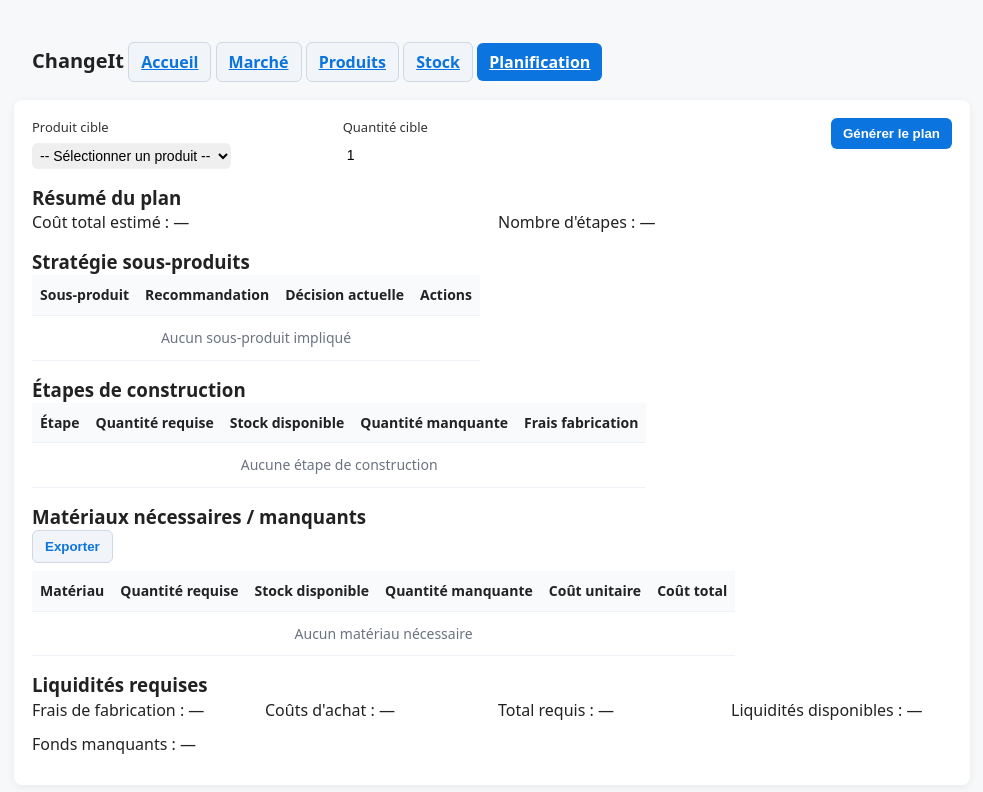
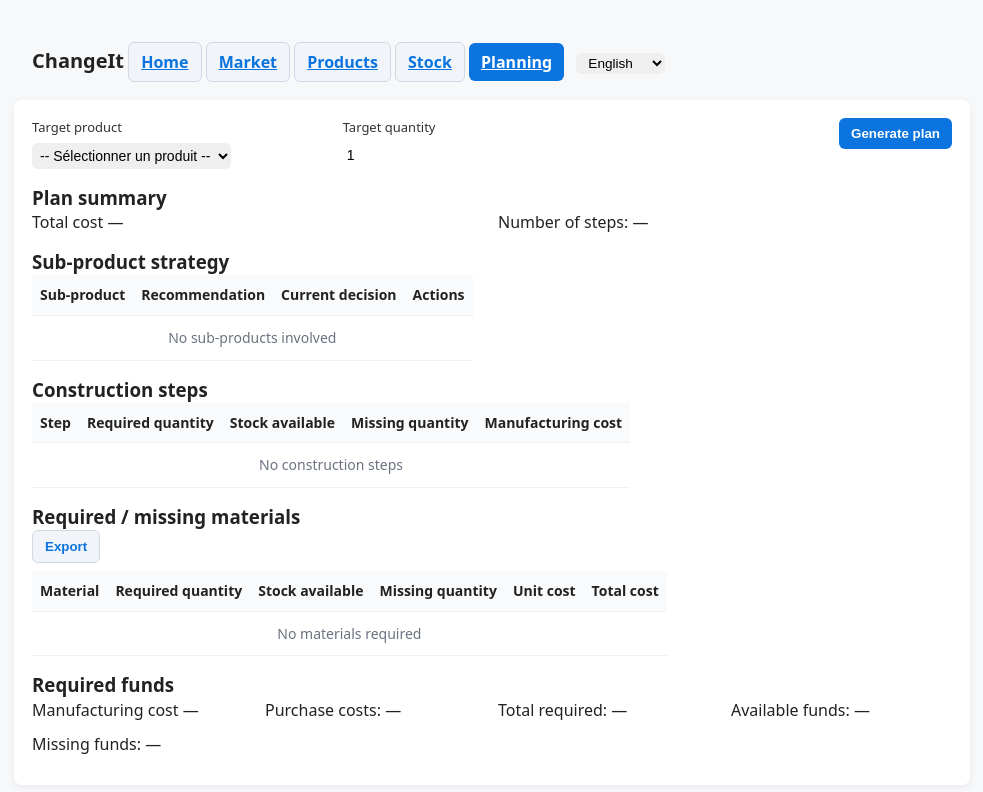
Before and after one commit to casuhall/echoes-factory, a website: page planification.html in a window 1280 px wide. Shown: the whole page, without its empty margins (148-1131 px from the left). Drawn offline with Linux system fonts and the light colour scheme.

Commit message:
feat(i18n): migrate planification.html to internationalization

```diff
--- a/locales/en.json
+++ b/locales/en.json
@@ -89,6 +89,45 @@
   "edition.leNomIngredientRequis": "Ingredient name is required.",
   "edition.quantitePositive": "Quantity must be a strictly positive number.",
   "edition.aucunIngredientValide": "No valid ingredients found. Please check the format.",
+  "planification.produitCible": "Target product",
+  "planification.quantitéCible": "Target quantity",
+  "planification.générerPlan": "Generate plan",
+  "planification.résuméPlan": "Plan summary",
+  "planification.coûtTotal": "Estimated total cost: ",
+  "planification.nombreÉtapes": "Number of steps: ",
+  "planification.stratégieSousProduits": "Sub-product strategy",
+  "planification.sousProduit": "Sub-product",
+  "planification.recommandation": "Recommendation",
+  "planification.décisionActuelle": "Current decision",
+  "planification.actions": "Actions",
+  "planification.aucunSousProduit": "No sub-products involved",
+  "planification.étapesConstruction": "Construction steps",
+  "planification.étape": "Step",
+  "planification.quantitéRequise": "Required quantity",
+  "planification.stockDisponible": "Stock available",
+  "planification.quantitéManquante": "Missing quantity",
+  "planification.fraisFabrication": "Manufacturing cost",
+  "planification.aucuneÉtape": "No construction steps",
+  "planification.matériauxNécessaires": "Required / missing materials",
+  "planification.exporter": "Export",
+  "planification.matériau": "Material",
+  "planification.coûtUnitaire": "Unit cost",
+  "planification.coûtTotal": "Total cost",
+  "planification.aucunMatériau": "No materials required",
+  "planification.liquiditésRequises": "Required funds",
+  "planification.coûtsAchat": "Purchase costs: ",
+  "planification.totalRequis": "Total required: ",
+  "planification.liquiditésDisponibles": "Available funds: ",
+  "planification.fondsManquants": "Missing funds: ",
+  "planification.sélectionnerProduit": "-- Select a product --",
+  "planification.acheter": "Buy",
+  "planification.produire": "Produce",
+  "planification.réinitialiser": "Reset",
+  "planification.aucunProduitCible": "Please select a target product.",
+  "planification.quantitéCiblePositive": "Target quantity must be a positive integer.",
+  "planification.aucunMatériauExporter": "No materials to export.",
+  "planification.erreurModification": "Error during modification: {message}",
+  "planification.erreurRéinitialisation": "Error during reset: {message}",
   "edition.supprimer": "Delete",
   "edition.formatInvalide": "Invalid ingredient list format. Please check and try again.",
   "produits.confirmationSuppression": "Are you sure you want to delete the product \"{nom}\" ?",
--- a/planification.html
+++ b/planification.html
@@ -12,127 +12,129 @@
   <nav>
     <div>
       <span class="h1" id="nav-nomUsine">[Nom de l'usine]</span>
-      <a href="./index.html" class="btn ghost" id="nav-accueil">Accueil</a>
-      <a href="./marché.html" class="btn ghost" id="nav-marché">Marché</a>
-      <a href="./produits.html" class="btn ghost" id="nav-produits">Produits</a>
-      <a href="./stock.html" class="btn ghost" id="nav-stock">Stock</a>
-      <a href="./planification.html" class="btn" id="nav-planification">Planification</a>
+      <a href="./index.html" class="btn ghost" id="nav-accueil" data-i18n="nav.accueil">Accueil</a>
+      <a href="./marché.html" class="btn ghost" id="nav-marché" data-i18n="nav.marché">Marché</a>
+      <a href="./produits.html" class="btn ghost" id="nav-produits" data-i18n="nav.produits">Produits</a>
+      <a href="./stock.html" class="btn ghost" id="nav-stock" data-i18n="nav.stock">Stock</a>
+      <a href="./planification.html" class="btn" id="nav-planification" data-i18n="nav.planification">Planification</a>
+      <select id="select-langue" style="margin-left: 8px; padding: 2px 8px; font-size: 0.85em; width: auto;">
+      </select>
     </div>
   </nav>
 
   <main>
     <div class="grid">
       <div>
-        <label for="produit_cible">Produit cible</label>
+        <label for="produit_cible" data-i18n="planification.produitCible">Produit cible</label>
         <select id="produit_cible">
           <option value="">-- Sélectionner un produit --</option>
         </select>
       </div>
       <div>
-        <label for="quantité_cible">Quantité cible</label>
+        <label for="quantité_cible" data-i18n="planification.quantitéCible">Quantité cible</label>
         <input id="quantité_cible" type="number" min="1" step="1" value="1" />
       </div>
       <div class="right">
-        <button id="btn_générer" class="btn" type="button">Générer le plan</button>
+        <button id="btn_générer" class="btn" type="button" data-i18n="planification.générerPlan">Générer le plan</button>
       </div>
     </div>
 
     <section id="résumé" style="margin-top: 16px;">
-      <h3>Résumé du plan</h3>
+      <h3 data-i18n="planification.résuméPlan">Résumé du plan</h3>
       <div class="grid">
         <div>
-          <span>Coût total estimé : </span>
+          <span data-i18n="planification.coûtTotal">Coût total estimé : </span>
           <span id="coût_total">—</span>
         </div>
         <div>
-          <span>Nombre d'étapes : </span>
+          <span data-i18n="planification.nombreÉtapes">Nombre d'étapes : </span>
           <span id="nombre_étapes">—</span>
         </div>
       </div>
     </section>
 
     <section style="margin-top: 16px;">
-      <h3>Stratégie sous-produits</h3>
+      <h3 data-i18n="planification.stratégieSousProduits">Stratégie sous-produits</h3>
       <table class="table" id="strategie-table">
         <thead>
           <tr>
-            <th>Sous-produit</th>
-            <th>Recommandation</th>
-            <th>Décision actuelle</th>
-            <th>Actions</th>
+            <th data-i18n="planification.sousProduit">Sous-produit</th>
+            <th data-i18n="planification.recommandation">Recommandation</th>
+            <th data-i18n="planification.décisionActuelle">Décision actuelle</th>
+            <th data-i18n="planification.actions">Actions</th>
           </tr>
         </thead>
         <tbody id="strategie-body">
           <tr>
-            <td class="empty" colspan="4">Aucun sous-produit impliqué</td>
+            <td class="empty" colspan="4" data-i18n="planification.aucunSousProduit">Aucun sous-produit impliqué</td>
           </tr>
         </tbody>
       </table>
     </section>
 
     <section style="margin-top: 16px;">
-      <h3>Étapes de construction</h3>
+      <h3 data-i18n="planification.étapesConstruction">Étapes de construction</h3>
       <table class="table" id="etapes-table">
         <thead>
           <tr>
-            <th>Étape</th>
-            <th style="text-align: end;">Quantité requise</th>
-            <th style="text-align: end;">Stock disponible</th>
-            <th style="text-align: end;">Quantité manquante</th>
-            <th style="text-align: end;">Frais fabrication</th>
+            <th data-i18n="planification.étape">Étape</th>
+            <th style="text-align: end;" data-i18n="planification.quantitéRequise">Quantité requise</th>
+            <th style="text-align: end;" data-i18n="planification.stockDisponible">Stock disponible</th>
+            <th style="text-align: end;" data-i18n="planification.quantitéManquante">Quantité manquante</th>
+            <th style="text-align: end;" data-i18n="planification.fraisFabrication">Frais fabrication</th>
           </tr>
         </thead>
         <tbody id="etapes-body">
           <tr>
-            <td class="empty" colspan="5">Aucune étape de construction</td>
+            <td class="empty" colspan="5" data-i18n="planification.aucuneÉtape">Aucune étape de construction</td>
           </tr>
         </tbody>
       </table>
     </section>
 
     <section style="margin-top: 16px;">
-      <h3>Matériaux nécessaires / manquants</h3>
-      <button type="button" id="export-materiaux" class="btn ghost" style="margin-bottom: 8px;">Exporter</button>
+      <h3 data-i18n="planification.matériauxNécessaires">Matériaux nécessaires / manquants</h3>
+      <button type="button" id="export-materiaux" class="btn ghost" style="margin-bottom: 8px;" data-i18n="planification.exporter">Exporter</button>
       <table class="table" id="materiaux-table">
         <thead>
           <tr>
-            <th>Matériau</th>
-            <th style="text-align: end;">Quantité requise</th>
-            <th style="text-align: end;">Stock disponible</th>
-            <th style="text-align: end;">Quantité manquante</th>
-            <th style="text-align: end;">Coût unitaire</th>
-            <th style="text-align: end;">Coût total</th>
+            <th data-i18n="planification.matériau">Matériau</th>
+            <th style="text-align: end;" data-i18n="planification.quantitéRequise">Quantité requise</th>
+            <th style="text-align: end;" data-i18n="planification.stockDisponible">Stock disponible</th>
+            <th style="text-align: end;" data-i18n="planification.quantitéManquante">Quantité manquante</th>
+            <th style="text-align: end;" data-i18n="planification.coûtUnitaire">Coût unitaire</th>
+            <th style="text-align: end;" data-i18n="planification.coûtTotal">Coût total</th>
           </tr>
         </thead>
         <tbody id="materiaux-body">
           <tr>
-            <td class="empty" colspan="6">Aucun matériau nécessaire</td>
+            <td class="empty" colspan="6" data-i18n="planification.aucunMatériau">Aucun matériau nécessaire</td>
           </tr>
         </tbody>
       </table>
     </section>
 
     <section style="margin-top: 16px;">
-      <h3>Liquidités requises</h3>
+      <h3 data-i18n="planification.liquiditésRequises">Liquidités requises</h3>
       <div class="grid">
         <div>
-          <span>Frais de fabrication : </span>
+          <span data-i18n="planification.fraisFabrication">Frais de fabrication : </span>
           <span id="frais_fabrication">—</span>
         </div>
         <div>
-          <span>Coûts d'achat : </span>
+          <span data-i18n="planification.coûtsAchat">Coûts d'achat : </span>
           <span id="couts_achat">—</span>
         </div>
         <div>
-          <span>Total requis : </span>
+          <span data-i18n="planification.totalRequis">Total requis : </span>
           <span id="total_requis">—</span>
         </div>
         <div>
-          <span>Liquidités disponibles : </span>
+          <span data-i18n="planification.liquiditésDisponibles">Liquidités disponibles : </span>
           <span id="liquidites_disponibles">—</span>
         </div>
         <div>
-          <span>Fonds manquants : </span>
+          <span data-i18n="planification.fondsManquants">Fonds manquants : </span>
           <span id="fonds_manquants">—</span>
         </div>
       </div>
@@ -142,7 +144,11 @@
   <script type="module">
     import { Usine, Planificateur } from "./app/service.js"
     import { Stockage } from "./app/storage.js"
-    import { notifier } from "./app/presentation.js"
+    import { notifier, prépareNotification } from "./app/presentation.js"
+    import { i18n } from "./app/i18n.js"
+
+    prépareNotification();
+    await i18n.charger();
 
     const stockage = new Stockage(Stockage.lirePantryId());
     let usine;
@@ -171,6 +177,38 @@
 
     nomUsine.textContent = usine.nom;
 
+    // Appliquer les traductions
+    function appliquerTraductions() {
+      document.querySelectorAll('[data-i18n]').forEach(el => {
+        const clé = el.getAttribute('data-i18n');
+        el.textContent = i18n.t(clé);
+      });
+    }
+
+    function alimenterSelecteurLangue() {
+      const select = document.getElementById('select-langue');
+      select.innerHTML = '';
+      const labels = { fr: 'Français', en: 'English', de: 'Deutsch', es: 'Español' };
+      i18n.localesDisponibles.forEach(code => {
+        const option = document.createElement('option');
+        option.value = code;
+        option.textContent = labels[code] || code.toUpperCase();
+        if (code === i18n.locale) {
+          option.selected = true;
+        }
+        select.appendChild(option);
+      });
+    }
+
+    appliquerTraductions();
+    alimenterSelecteurLangue();
+
+    document.getElementById('select-langue').addEventListener('change', async (event) => {
+      await i18n.changerLocale(event.target.value);
+      appliquerTraductions();
+      alimenterSelecteurLangue();
+    });
+
     // Remplir le select des produits
     const produits = usine.produits.sort((a, b) => a.nom.localeCompare(b.nom));
     for (const produit of produits) {
@@ -188,12 +226,12 @@
       const quantitéCible = parseInt(quantitéCibleInput.value || "1", 10);
 
       if (!produitCible) {
-        notifier("Veuillez sélectionner un produit cible.", "warn");
+        notifier(i18n.t('planification.aucunProduitCible'), "warn");
         return;
       }
 
       if (!Number.isInteger(quantitéCible) || quantitéCible <= 0) {
-        notifier("La quantité cible doit être un entier positif.", "warn");
+        notifier(i18n.t('planification.quantitéCiblePositive'), "warn");
         return;
       }
 
@@ -204,7 +242,7 @@
 
     exportMateriauxBtn.addEventListener("click", () => {
       if (materiauxActuels.length === 0) {
-        notifier("Aucun matériau à exporter.", "warn");
+        notifier(i18n.t('planification.aucunMatériauExporter'), "warn");
         return;
       }
       const lignes = ["Material;Quantity;Stock;Missing;UnitCost;TotalCost"];
@@ -263,7 +301,7 @@
       if (subProduits.length === 0) {
         const ligneVide = document.createElement("tr");
         ligneVide.className = "empty";
-        ligneVide.innerHTML = `<td colspan="4">Aucun sous-produit impliqué</td>`;
+        ligneVide.innerHTML = `<td colspan="4">${i18n.t('planification.aucunSousProduit')}</td>`;
         strategieBody.appendChild(ligneVide);
         return;
       }
@@ -275,21 +313,21 @@
         celluleNom.textContent = étape.nom;
 
         const celluleRecommandation = document.createElement("td");
-        const recommandation = produit.statut === 'BUY' ? 'Acheter' : 'Produire';
+        const recommandation = produit.statut === 'BUY' ? i18n.t('planification.acheter') : i18n.t('planification.produire');
         celluleRecommandation.textContent = recommandation;
 
         const celluleDécision = document.createElement("td");
         const boutonDécision = document.createElement("button");
         boutonDécision.type = "button";
         boutonDécision.className = étape.décision === "BUILD" ? "btn" : "btn ghost";
-        boutonDécision.textContent = étape.décision === "BUILD" ? "Produire" : "Acheter";
+        boutonDécision.textContent = étape.décision === "BUILD" ? i18n.t('planification.produire') : i18n.t('planification.acheter');
         boutonDécision.addEventListener("click", () => {
           try {
             const nouvelleDécision = étape.décision === "BUILD" ? "BUY" : "BUILD";
             const nouveauPlan = planificateur.surcharger(plan, étape.nom, nouvelleDécision);
             présenterPlan(nouveauPlan, planificateur);
           } catch (erreur) {
-            notifier(`Erreur lors de la modification : ${erreur.message}`, "warn");
+            notifier(i18n.t('planification.erreurModification').replace('{message}', erreur.message), "warn");
           }
         });
         celluleDécision.appendChild(boutonDécision);
@@ -300,14 +338,14 @@
           const boutonRéinitialiser = document.createElement("button");
           boutonRéinitialiser.type = "button";
           boutonRéinitialiser.className = "btn ghost";
-          boutonRéinitialiser.textContent = "Réinitialiser";
+          boutonRéinitialiser.textContent = i18n.t('planification.réinitialiser');
           boutonRéinitialiser.addEventListener("click", () => {
             try {
               const décisionParDéfaut = produit.statut === 'BUY' ? 'BUY' : 'BUILD';
               const planRéinitialisé = planificateur.surcharger(plan, étape.nom, décisionParDéfaut);
               présenterPlan(planRéinitialisé, planificateur);
             } catch (erreur) {
-              notifier(`Erreur lors de la réinitialisation : ${erreur.message}`, "warn");
+              notifier(i18n.t('planification.erreurRéinitialisation').replace('{message}', erreur.message), "warn");
             }
           });
           celluleActions.appendChild(boutonRéinitialiser);
@@ -327,7 +365,7 @@
       if (etapesConstruction.length === 0) {
         const ligneVide = document.createElement("tr");
         ligneVide.className = "empty";
-        ligneVide.innerHTML = `<td colspan="5">Aucune étape de construction</td>`;
+        ligneVide.innerHTML = `<td colspan="5">${i18n.t('planification.aucuneÉtape')}</td>`;
         etapesBody.appendChild(ligneVide);
         return;
       }
@@ -374,7 +412,7 @@
       if (materiaux.length === 0) {
         const ligneVide = document.createElement("tr");
         ligneVide.className = "empty";
-        ligneVide.innerHTML = `<td colspan="6">Aucun matériau nécessaire</td>`;
+        ligneVide.innerHTML = `<td colspan="6">${i18n.t('planification.aucunMatériau')}</td>`;
         materiauxBody.appendChild(ligneVide);
         return;
       }
```
Also changed, not shown: locales/de.json (+39 -0 lines), locales/es.json (+39 -0 lines), locales/fr.json (+39 -0 lines).
